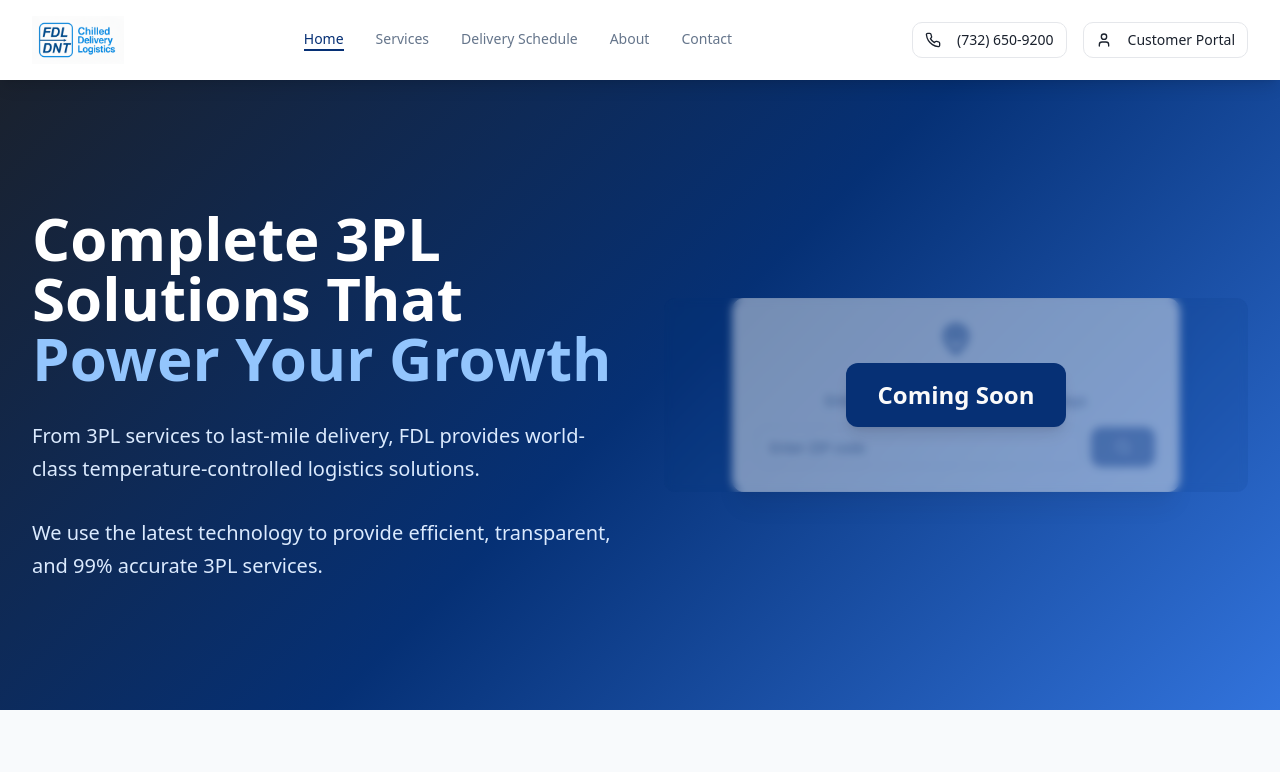
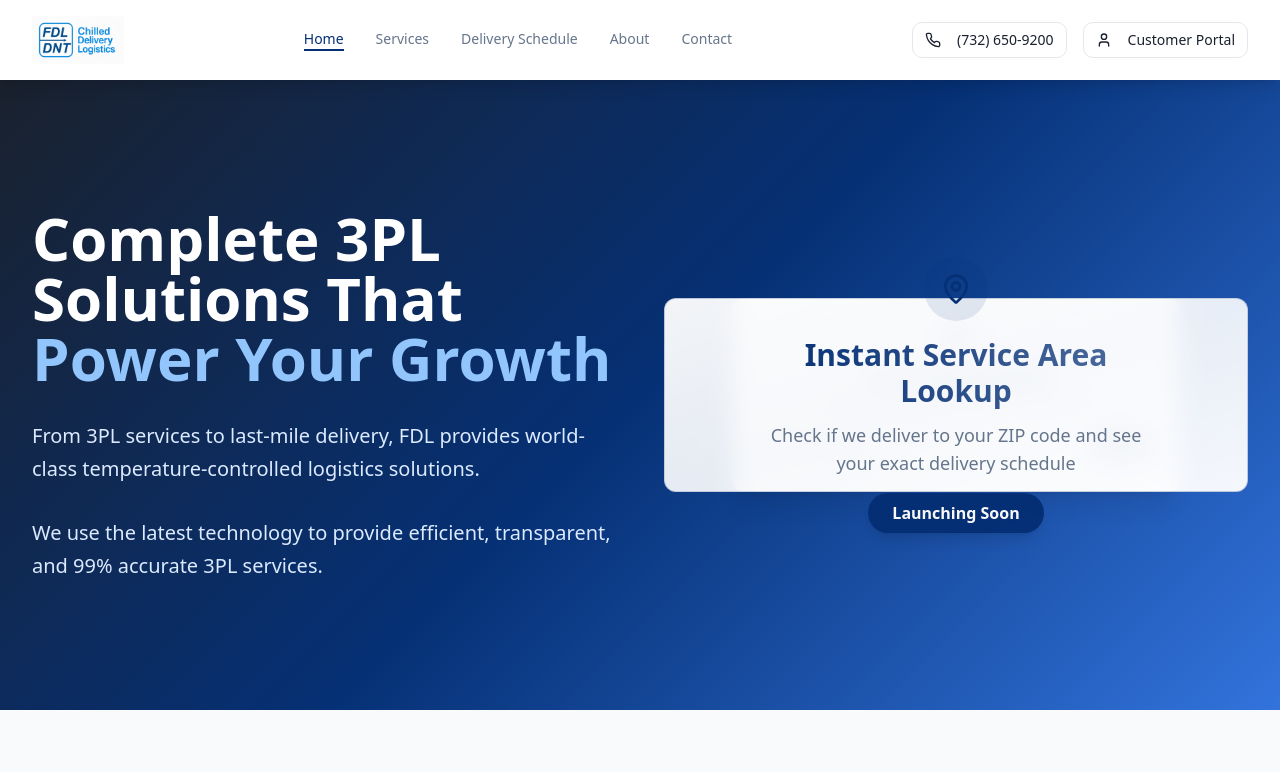
Before and after one commit to ziaddanasouri/fdl-website-excellence-hub, a React (Vite) app: page / in a window 1280 px wide. Shown: the top 772 px of the page. Built offline with nearby package versions, Linux system fonts and the light colour scheme.

Commit message:
feat: Add marketing overlay to ZipCodeChecker

```diff
--- a/src/pages/Index.tsx
+++ b/src/pages/Index.tsx
@@ -25,7 +25,8 @@ import {
   Phone,
   Thermometer,
   Snowflake,
-  Wine
+  Wine,
+  MapPin
 } from 'lucide-react';
 import ZipCodeChecker from '@/components/ZipCodeChecker';
 import wineBoxesImage from '@/assets/wine-boxes.png';
@@ -101,12 +102,25 @@ const Index = () => {
             </div>
 
             <div className="relative">
-              <div className="pointer-events-none opacity-50">
+              <div className="pointer-events-none opacity-65">
                 <ZipCodeChecker />
               </div>
-              <div className="absolute inset-0 flex items-center justify-center bg-primary/10 backdrop-blur-sm rounded-lg">
-                <div className="bg-primary text-primary-foreground px-8 py-4 rounded-lg shadow-lg">
-                  <h3 className="text-2xl font-bold text-center">Coming Soon</h3>
+              <div className="absolute inset-0 flex items-center justify-center bg-gradient-to-br from-background/95 via-background/90 to-background/95 backdrop-blur-md rounded-lg border border-primary/20">
+                <div className="text-center px-8 py-6 max-w-md">
+                  <div className="mb-4 flex justify-center">
+                    <div className="bg-primary/10 p-4 rounded-full">
+                      <MapPin className="w-8 h-8 text-primary" />
+                    </div>
+                  </div>
+                  <h3 className="text-3xl font-bold mb-3 bg-gradient-to-r from-primary to-primary/70 bg-clip-text text-transparent">
+                    Instant Service Area Lookup
+                  </h3>
+                  <p className="text-muted-foreground mb-4 text-lg">
+                    Check if we deliver to your ZIP code and see your exact delivery schedule
+                  </p>
+                  <div className="inline-block bg-primary text-primary-foreground px-6 py-2 rounded-full font-semibold shadow-lg animate-pulse">
+                    Launching Soon
+                  </div>
                 </div>
               </div>
             </div>
```
